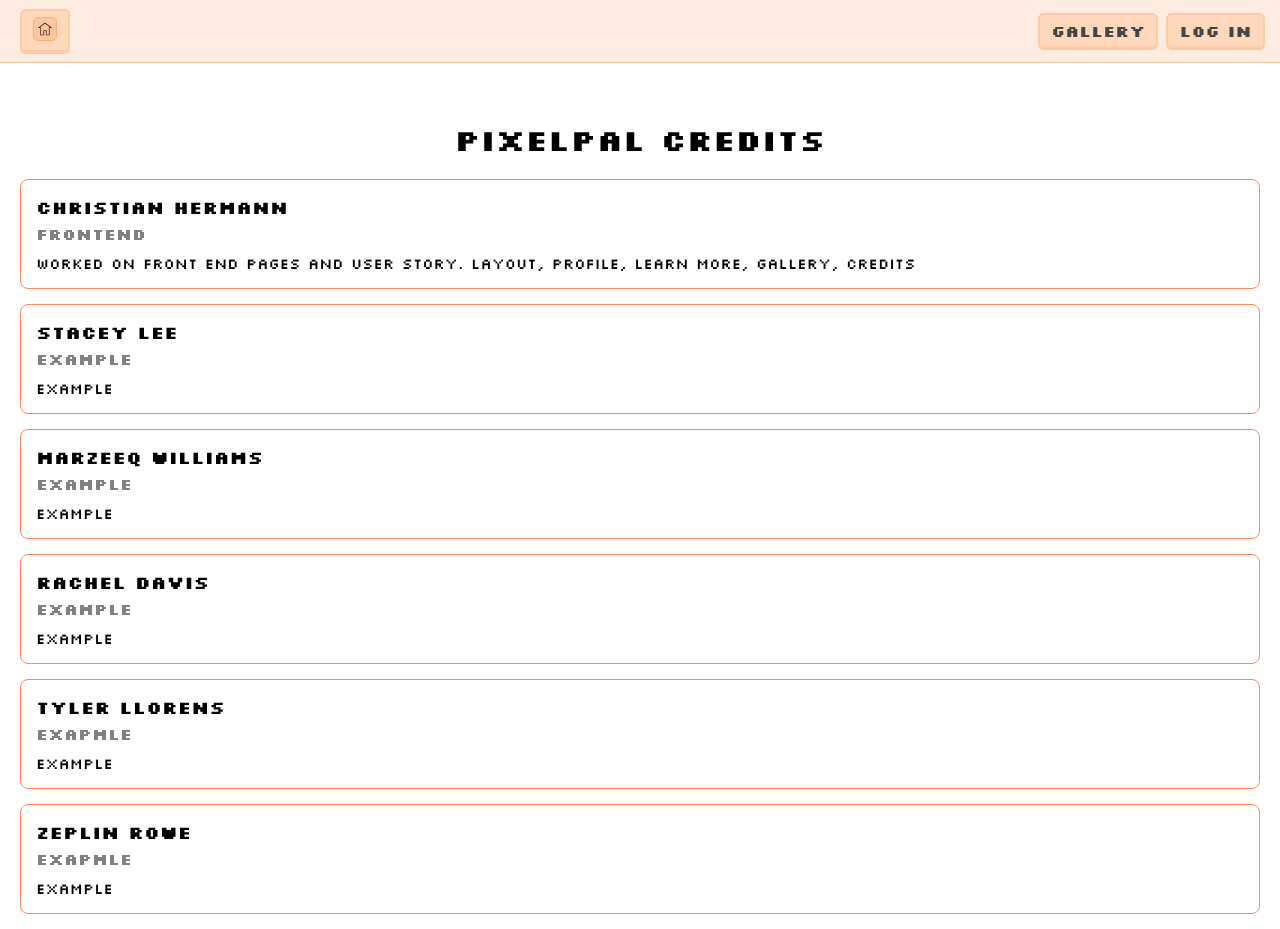
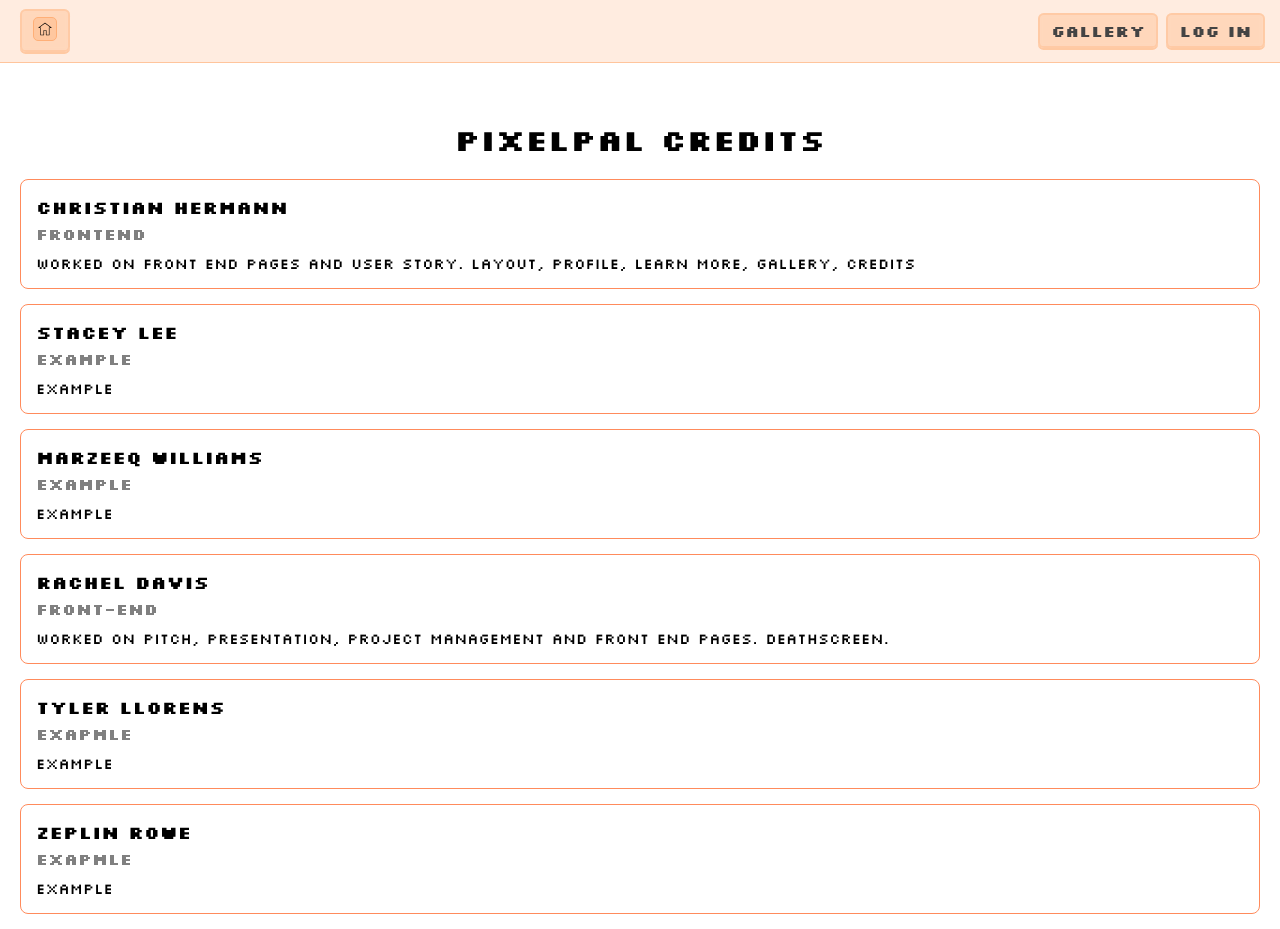
Before and after one commit to zeplin-michael/PixelPal, a React (Vite) app in the folder frontend/: page /credits in a window 1280 px wide. Built offline with nearby package versions, Linux system fonts and the light colour scheme; no server answers.

Commit message:
project credits for Rachel

```diff
--- a/frontend/src/pages/Credits.jsx
+++ b/frontend/src/pages/Credits.jsx
@@ -20,8 +20,9 @@ export default function Credits() {
     },
     {
       name: "Rachel Davis",
-      role: "example",
-      description: "example",
+      role: "front-end",
+      description:
+        "Worked on pitch, presentation, project management and front end pages. Deathscreen.",
     },
     {
       name: "Tyler Llorens",
--- a/frontend/src/pages/deathscreen/EndScreen.css
+++ b/frontend/src/pages/deathscreen/EndScreen.css
@@ -4,7 +4,7 @@
   flex-direction: column;
   align-items: center;
   justify-content: center;
-  background: #d7fdd6;
+  background: #070707;
   padding: 2rem;
 }
 
@@ -73,7 +73,6 @@
   flex-direction: column;
 }
 
-
 .buttons {
   top: 50%;
   left: 40%;
@@ -114,7 +113,7 @@
 .buttons {
   padding: 10px 20px;
   font-size: 18px;
-  border: white 1px solid;
+  border: white 2px solid;
   border-radius: 6px;
   cursor: pointer;
   background-color: #ffb27b;
```
